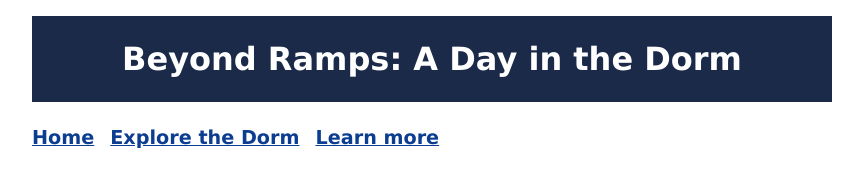
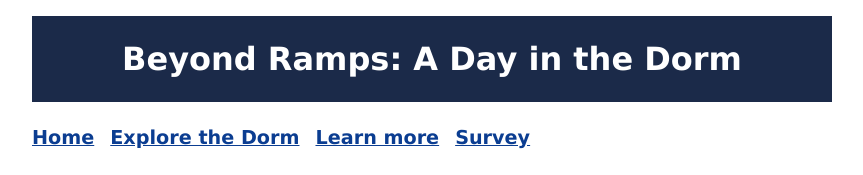
Before and after one commit to ella-uitti/dorm-accessibility-campaign, a plain HTML site: page index.html in a window 1280 px wide. Shown: the top 175 px of the page, without its empty margins (208-1071 px from the left). Drawn offline with Linux system fonts and the light colour scheme.

Commit message:
Update index.html

```diff
--- a/index.html
+++ b/index.html
@@ -17,6 +17,7 @@
     <li><a href="index.html">Home</a></li>
     <li><a href="explore.html">Explore the Dorm</a></li>
     <li><a href="learn.html">Learn more</a></li>
+    <li><a href="survey.html">Survey</a></li>
   </ul>
 </nav>
 
```
